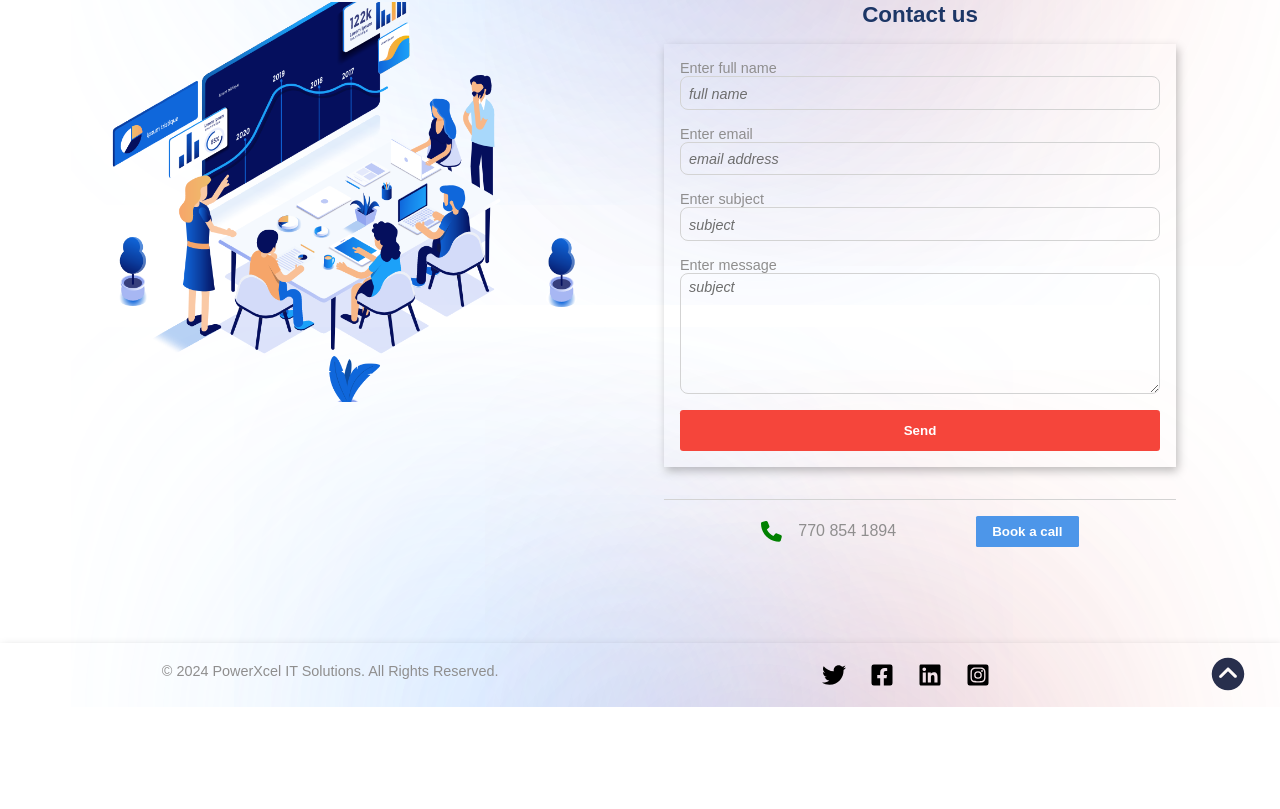
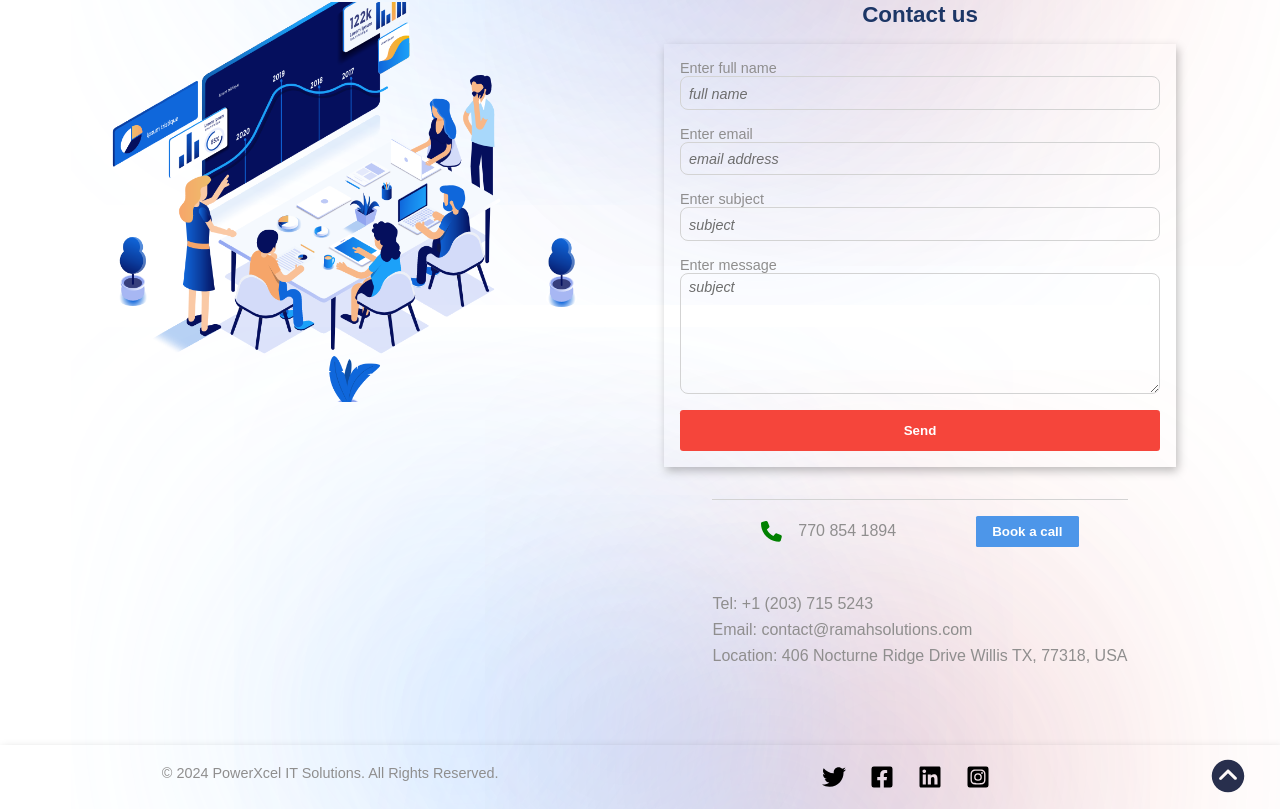
Before and after one commit to JuniorFixHow/PowerConseling, a React (Vite) app: page / in a window 1280 px wide. Shown: the part 5101-5910 px from the top of the page. Before the commit the page ends 5808 px from the top, so only its background shows below. Built offline with nearby package versions, Linux system fonts and the light colour scheme; a web font is replaced by a local one.

Commit message:
added contact

```diff
--- a/src/sessions/contact/Contact.jsx
+++ b/src/sessions/contact/Contact.jsx
@@ -114,6 +114,7 @@ const Contact = () => {
             </button>
           </form>
 
+          <div className="bcd">
             <div className="cont-down">
               <a href="tel:770 854 1894" className="phone-container">
                 <FaPhone className="cont-icon" />
@@ -123,6 +124,15 @@ const Contact = () => {
                 Book a call
               </button>
             </div>
+
+            <div className="cont-useful">
+              <span className="welcome-text">Tel: +1 (203) 715 5243</span>
+              <span className="welcome-text">Email: contact@ramahsolutions.com</span>
+              <span className="welcome-text">Location: 406 Nocturne Ridge Drive Willis TX, 77318, USA</span>
+            </div>
+
+          </div>
+
         </div>
       </div>
     </div>
--- a/src/sessions/contact/contact.css
+++ b/src/sessions/contact/contact.css
@@ -123,6 +123,18 @@
     text-decoration: none;
 }
 
+.bcd{
+    display: flex;
+    flex-direction: column;
+    gap: 2rem;
+}
+
+.cont-useful{
+    display: flex;
+    flex-direction: column;
+    gap: 0.5rem;
+}
+
 @media screen and (max-width:1100px) {
     .cont-container{
         flex-direction: column;
```
Lines whose indentation alone changed are shown as unchanged.
